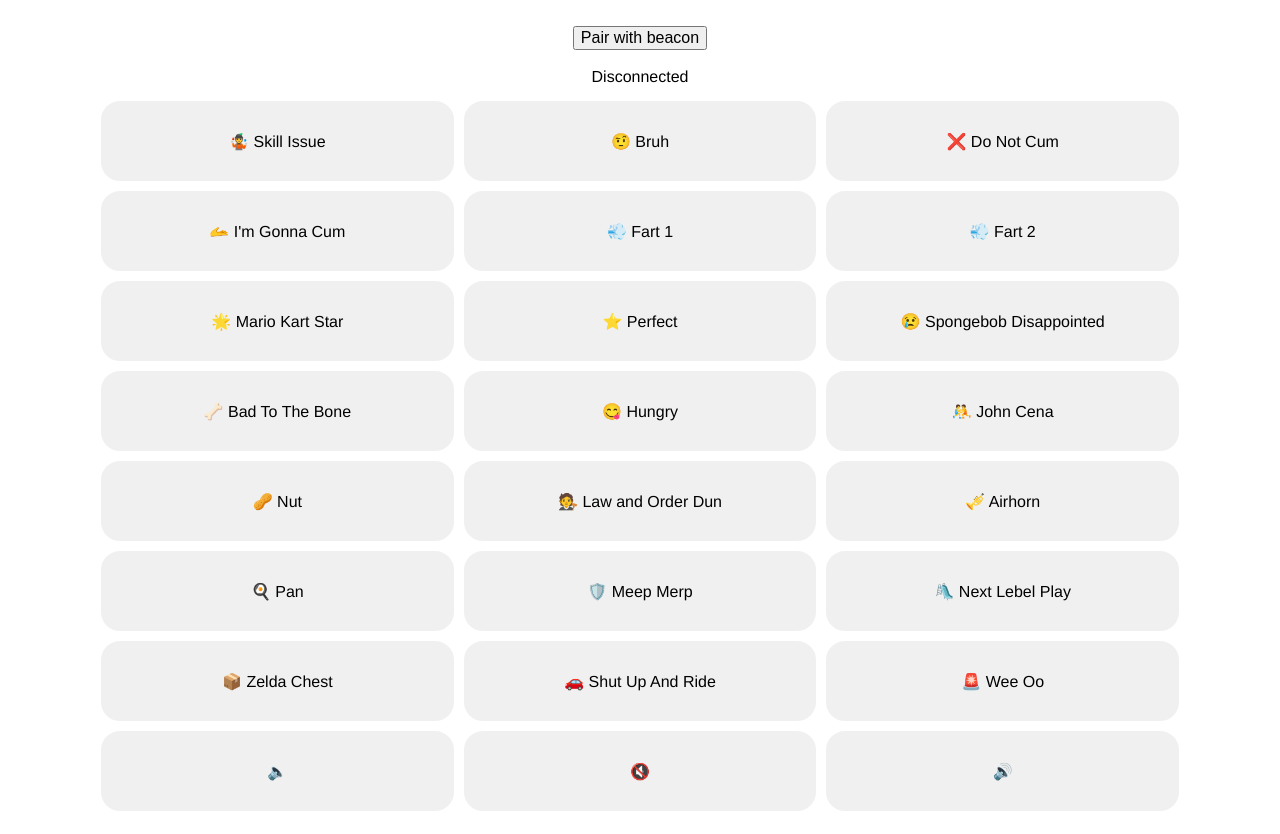
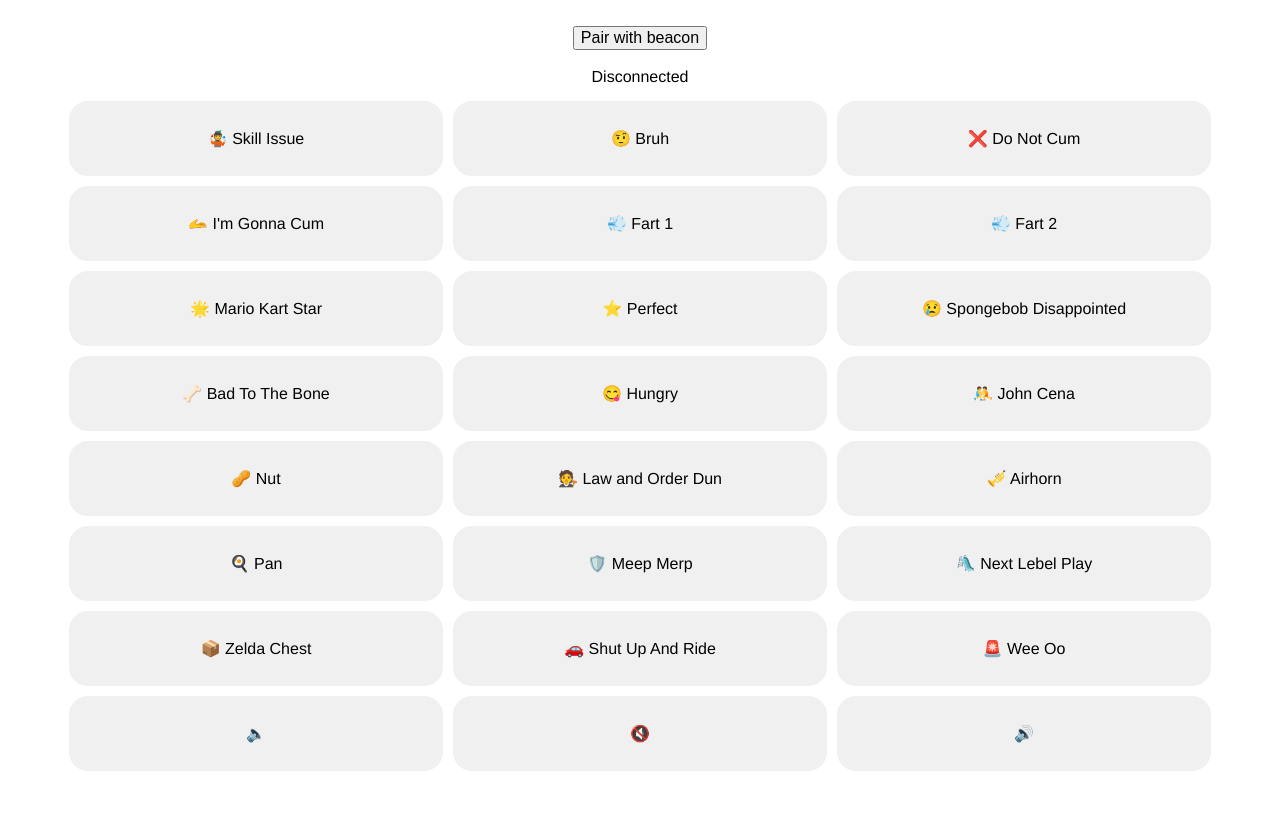
Before and after one commit to mjdesrosiers/mjdesrosiers.github.io, a plain HTML site: page index.html in a window 1280 px wide. After the commit the page ends 800 px from the top, so only its background shows below. Drawn offline with Linux system fonts and the light colour scheme.

Commit message:
Update index.html

```diff
--- a/index.html
+++ b/index.html
@@ -4,8 +4,8 @@
 	<style>
 		.grid-container {
 			display: grid;
-			height: 90vh;
-			width: 85vw;
+			height: 85vh;
+			width: 90vw;
 			margin:auto;
 			grid-template-columns: repeat(3, 1fr);
 			background-color: #ffffff;
```
